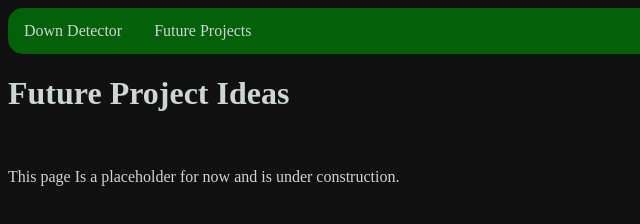
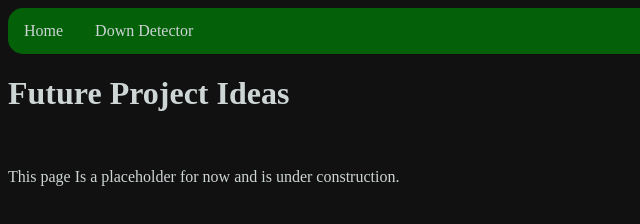
Before and after one commit to Warvan1/mp_website, a plain HTML site: page futureProject.html in a window 1280 px wide. Shown: the full height of the page, 0-640 px from the left. Drawn offline with Linux system fonts and the light colour scheme.

Commit message:
link name fix

```diff
--- a/futureProject.html
+++ b/futureProject.html
@@ -6,8 +6,8 @@
     </head>
     <body>
         <ul class="nav">
-            <li class="nav"><a href="index.html">Down Detector</a></li>
-            <li class="nav"><a href="downDetector.html">Future Projects</a></li>
+            <li class="nav"><a href="index.html">Home</a></li>
+            <li class="nav"><a href="downDetector.html">Down Detector</a></li>
           </ul>
         <h1>Future Project Ideas</h1>
         <br/>
```
